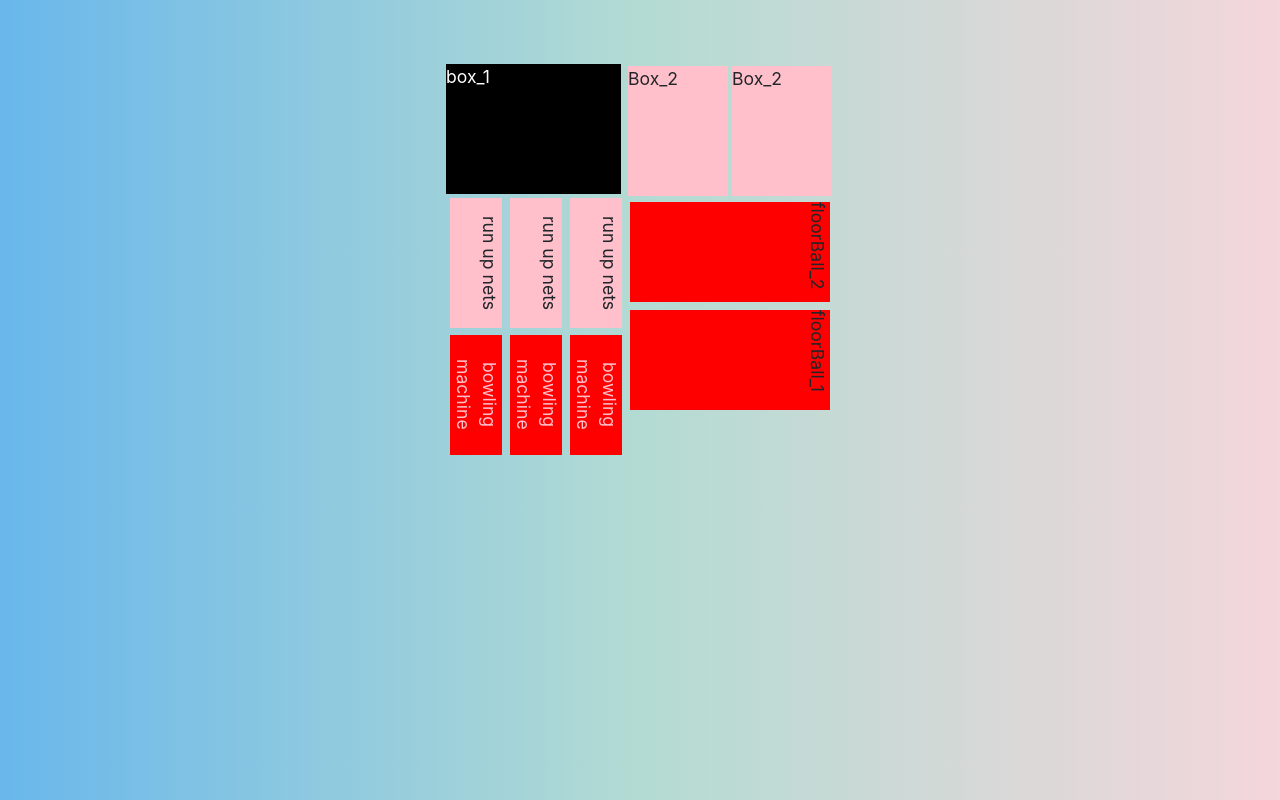
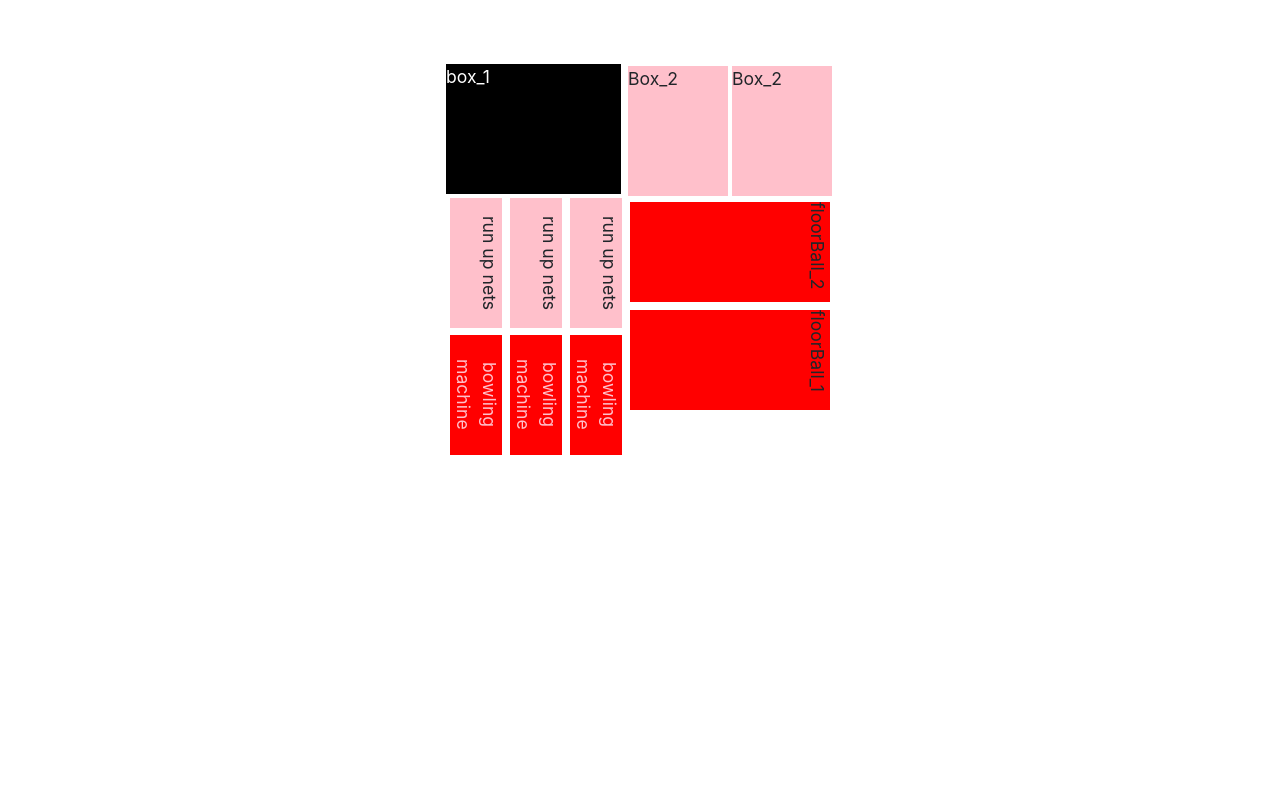
Before and after one commit to mvishnurana1/revo-bookings-app, a React (Create React App) app: page / in a window 1280 px wide. Built offline with nearby package versions, Linux system fonts and the light colour scheme.

Commit message:
Removed background color

```diff
--- a/public/index.css
+++ b/public/index.css
@@ -5,7 +5,7 @@
 
 html,
 body {
-  background: linear-gradient(90deg, #69b7eb, #b3dbd3, #f4d6db);
+  /*background: linear-gradient(90deg, #69b7eb, #b3dbd3, #f4d6db); */
   font-size: 1.1rem;
   font-family: "Quicksand", sans-serif;
   height: 100%;
```
